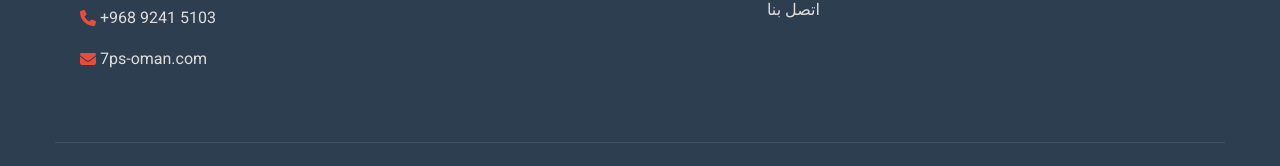
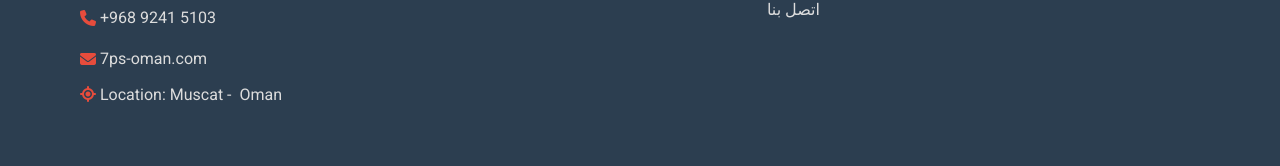
Before and after one commit to kamelmaher/sport, an Angular app in the folder 7Ps-Store-Front/: page /admin in a window 1280 px wide. Shown: the part 1402-1568 px from the top of the page. Built offline with nearby package versions, Linux system fonts and the light colour scheme; no server answers; sample sign-in values are in the browser's storage.

Commit message:
handle some logic

```diff
--- a/7Ps-Store-Front/src/app/core/guards/admin.guard.ts
+++ b/7Ps-Store-Front/src/app/core/guards/admin.guard.ts
@@ -18,7 +18,7 @@ export const adminGuard: CanActivateFn = (route, state) => {
     const decodedToken: any = jwtDecode(token);
     if (decodedToken.role !== 'admin') {
       notificationService.error('ليس لديك صلاحيات للوصول لهذه الصفحة');
-      router.navigate(['/']);
+      router.navigate(['/home']);
       return false;
     }
     return true;
--- a/7Ps-Store-Front/src/app/core/guards/auth.guard.ts
+++ b/7Ps-Store-Front/src/app/core/guards/auth.guard.ts
@@ -13,7 +13,7 @@ export class AuthGuard {
     if (this.authService.getToken()) {
       return true;
     } else {
-      this.router.navigate(['/login']);
+      this.router.navigate(['/home']);
       return false;
     }
   }
--- a/7Ps-Store-Front/src/app/shared/components/finished-matches/finished-matches.component.css
+++ b/7Ps-Store-Front/src/app/shared/components/finished-matches/finished-matches.component.css
@@ -1,6 +1,6 @@
 .matches-container {
   margin: 0 auto;
-  padding: 2px 20px;
+  padding: 2px 5px 10px;
   background-color: #fdfdfd;
   direction: rtl;
 }
--- a/7Ps-Store-Front/src/app/shared/components/footer/footer.component.css
+++ b/7Ps-Store-Front/src/app/shared/components/footer/footer.component.css
@@ -100,6 +100,7 @@ footer {
   gap: 5px;
 }
 
+
 .contact-info a {
   color: #ddd;
   text-decoration: none;
@@ -119,7 +120,12 @@ footer {
   margin-left: 10px;
   color: #e74c3c;
 }
-
+.location-info p{
+  display: flex;
+  /* align-items: end !important; */
+  justify-content: end;
+  color: #ddd;
+}
 .footer-bottom {
   text-align: center;
   padding-top: 20px;
--- a/7Ps-Store-Front/src/app/shared/components/footer/footer.component.html
+++ b/7Ps-Store-Front/src/app/shared/components/footer/footer.component.html
@@ -38,6 +38,11 @@
             <p><i class="fas fa-envelope me-1"></i> 7ps-oman.com</p>
           </a>
         </div>
+        <div class="location-info contact-info d-flex align-content-start">
+          <p>
+            Location: Muscat -  Oman<i class="fas fa-location me-1"></i>
+          </p>
+        </div>
       </div>
     </div>
 
--- a/7Ps-Store-Front/src/app/shared/components/liveMatches/liveMatches.component.css
+++ b/7Ps-Store-Front/src/app/shared/components/liveMatches/liveMatches.component.css
@@ -8,7 +8,7 @@
 .matches-container {
   /* max-width: 800px; */
   margin: 0 auto;
-  padding: 20px;
+  padding: 2px 5px 10px;
   background-color: #fdfdfd;
   /* min-height: 100vh; */
   direction: ltr;
@@ -145,6 +145,7 @@
 
 .channel-badge.free:hover {
   background-color: #388e3c;
+  cursor: pointer;
 }
 
 .channel-badge.paid {
@@ -154,6 +155,7 @@
 
 .channel-badge.paid:hover {
   background-color: #1565c0;
+  cursor: pointer;
 }
 
 .channels-categories {
--- a/7Ps-Store-Front/src/app/shared/components/liveMatches/liveMatches.component.html
+++ b/7Ps-Store-Front/src/app/shared/components/liveMatches/liveMatches.component.html
@@ -1,4 +1,3 @@
-
 <!-- حالة التحميل -->
 <div *ngIf="loading" class="loading-container text-center py-5">
   <div class="spinner-container">
@@ -40,7 +39,7 @@
 </div>
 
 <!-- تنبيه تسجيل الدخول محسن -->
-<div *ngIf="!isLoggedIn && !loading && !error" class="login-notice-container py-md-5 py-4">
+<div *ngIf="!isLogined && !loading && !error" class="login-notice-container py-md-5 py-4">
   <div class="co-container">
     <div class="login-card">
       <div class="row g-0">
@@ -120,7 +119,7 @@
                       <i class="fas fa-star"></i>
                     </div>
                     <div class="benefit-text">
-                      <h5>ترددات القنوات العربية</h5>
+                      <h5>ترددات القنوات</h5>
                       <p>بأمكانك البحث ومعرفة الترددات والافمار الخاصة بالقنوات</p>
                     </div>
                   </div>
--- a/7Ps-Store-Front/src/app/shared/components/liveMatches/liveMatches.component.ts
+++ b/7Ps-Store-Front/src/app/shared/components/liveMatches/liveMatches.component.ts
@@ -1,13 +1,14 @@
+import { AuthService } from './../../../core/services/auth.service';
 import { Component, OnInit } from '@angular/core';
 import { CommonModule } from '@angular/common';
 import { MatchService } from '../../../core/services/match.service';
-import { Match, Channel,Competition,MatchDetails } from '../../../models/match.model';
+import { Match, Channel, Competition, MatchDetails } from '../../../models/match.model';
 import { RouterModule } from '@angular/router';
 
 @Component({
   selector: 'app-live-matches',
   standalone: true,
-  imports: [CommonModule,RouterModule],
+  imports: [CommonModule, RouterModule],
   templateUrl: './liveMatches.component.html',
   styleUrl: './liveMatches.component.css'
 })
@@ -15,14 +16,15 @@ export class LiveMatchesComponent implements OnInit {
   matches: Match | null = null;
   loading = true;
   error = '';
-
-  constructor(private matchService: MatchService) {}
+  isLogined = false;
+  constructor(private matchService: MatchService, private AuthService: AuthService) { }
 
   ngOnInit(): void {
     this.loadMatches();
+    this.isLogined = this.AuthService.isLoggedIn();
   }
 
-  toggleCompetition(competition:Competition): void {
+  toggleCompetition(competition: Competition): void {
     competition.showMatches = !competition.showMatches;
   }
 
--- a/7Ps-Store-Front/src/app/shared/components/matches/matches.component.html
+++ b/7Ps-Store-Front/src/app/shared/components/matches/matches.component.html
@@ -1,4 +1,3 @@
-
 <!-- تنبيه تسجيل الدخول محسن -->
 <div *ngIf="!isLoggedIn" class="login-notice-container py-md-5 py-4">
   <div class="container">
@@ -80,7 +79,7 @@
                       <i class="fas fa-star"></i>
                     </div>
                     <div class="benefit-text">
-                        <h5>ترددات القنوات العربية</h5>
+                      <h5>ترددات القنوات</h5>
                       <p>بأمكانك البحث ومعرفة الترددات والافمار الخاصة بالقنوات</p>
                     </div>
                   </div>
@@ -105,17 +104,11 @@
 <div *ngIf="isLoggedIn">
   <div class="matches-nav">
     <div class="nav-tabs">
-      <button
-        [class.active]="activeTab === 'live'"
-        (click)="toggleTab('live')"
-        class="nav-tab">
+      <button [class.active]="activeTab === 'live'" (click)="toggleTab('live')" class="nav-tab">
         <i class="fas fa-satellite-dish me-2"></i>
         مباريات اليوم
       </button>
-      <button
-        [class.active]="activeTab === 'finished'"
-        (click)="toggleTab('finished')"
-        class="nav-tab">
+      <button [class.active]="activeTab === 'finished'" (click)="toggleTab('finished')" class="nav-tab">
         <i class="fas fa-history me-2"></i>
         المباريات المنتهية
       </button>
```
Also changed, not shown: 2 other files (tests, documents, lock files or other folders). Lines whose indentation alone changed are shown as unchanged.
